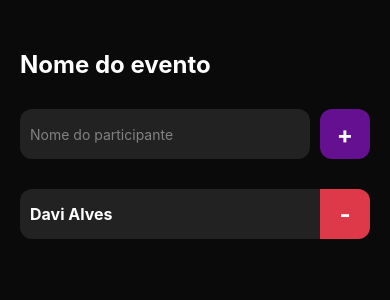
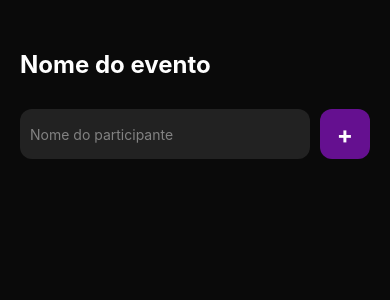
Before and after one commit to daviaxs/imhere, a React Native app: screen / in a window 390 px wide. Shown: the top 300 px of the page. Built offline with nearby package versions, Linux system fonts and the light colour scheme.

Commit message:
feat: Update home screen to display participants dynamically

```diff
--- a/src/screens/home/index.tsx
+++ b/src/screens/home/index.tsx
@@ -5,9 +5,11 @@ import { Participant } from "../../shared/components/participant/Participant";
 
 export default function Home() {
   const [name, setName] = useState('')
+  const [participants, setParticipants] = useState<string[]>([])
 
   function handleAddParticipant() {
-    console.log(`Adicionado o participante: ${name}`)
+    setParticipants([name, ...participants])
+    setName('')
   }
 
   return (
@@ -29,7 +31,9 @@ export default function Home() {
       </View>
 
       <View style={styles.participantsContainer}>
-        <Participant />
+        {participants.map((participants, index) => (
+          <Participant key={index} name={participants} />
+        ))}
       </View>
     </View>
   )
--- a/src/screens/home/styles.ts
+++ b/src/screens/home/styles.ts
@@ -17,6 +17,8 @@ export const styles = StyleSheet.create({
   },
   participantsContainer: {
     width: '100%',
+    marginTop: 30,
+    gap: 10,
   },
   helloText: {
     color: '#fff',
--- a/src/shared/components/participant/Participant.tsx
+++ b/src/shared/components/participant/Participant.tsx
@@ -1,10 +1,14 @@
 import { Text, TouchableOpacity, View } from "react-native";
 import { styles } from "./styles";
 
-export function Participant() {
+interface ParticipantProps {
+  name: string;
+}
+
+export function Participant({name}: ParticipantProps) {
   return (
     <View style={styles.container}>
-      <Text style={styles.text}>Davi Alves</Text>
+      <Text style={styles.text}>{name}</Text>
 
       <TouchableOpacity style={styles.button}>
           <Text style={styles.buttonText}>-</Text>
--- a/src/shared/components/participant/styles.ts
+++ b/src/shared/components/participant/styles.ts
@@ -4,7 +4,6 @@ export const styles = StyleSheet.create({
   container: {
     flexDirection: 'row',
     backgroundColor: '#222222',
-    marginTop: 30,
     borderRadius: 12,
     height: 50,
     width: '100%',
```
